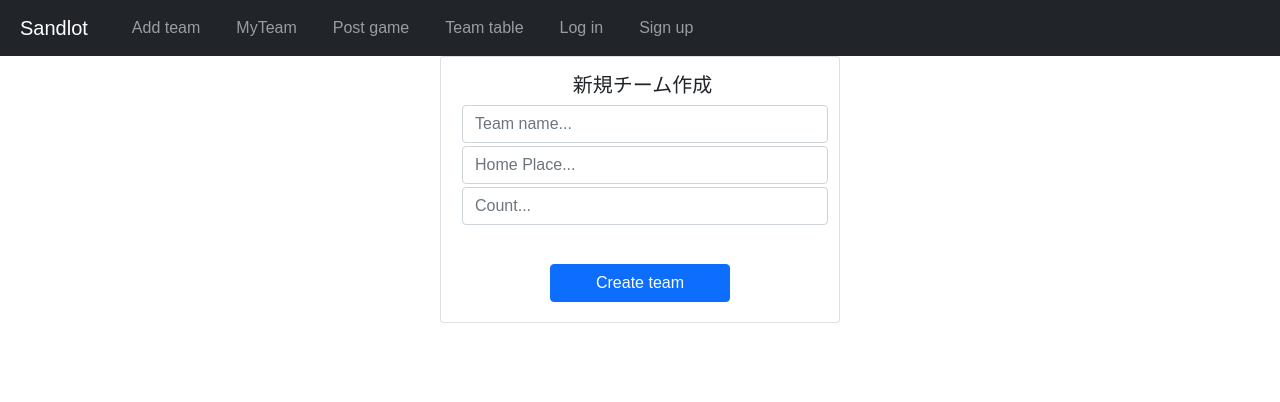
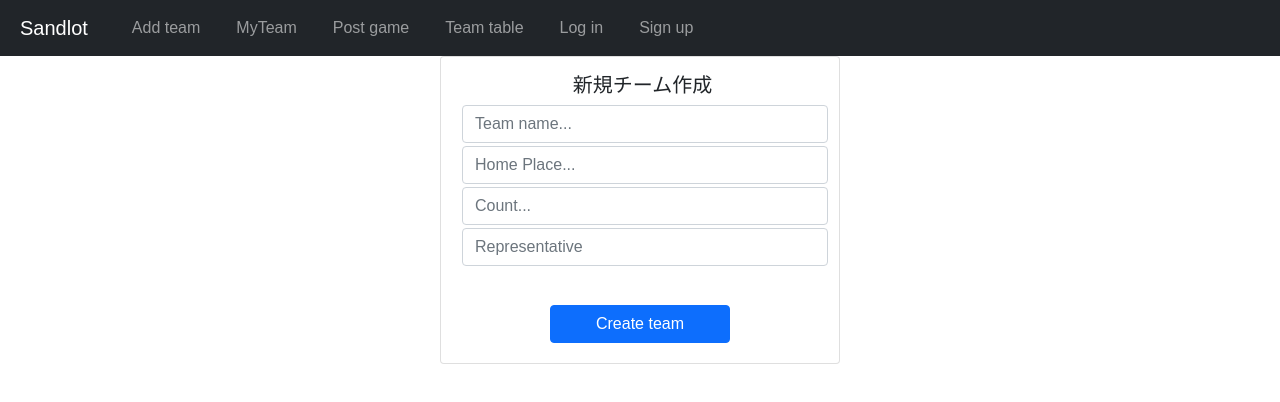
Before and after one commit to kaheiseki/sandlot, a React (Create React App) app: page /createteam in a window 1280 px wide. Shown: the top 402 px of the page. Built offline with nearby package versions, Linux system fonts and the light colour scheme.

Commit message:
create add_team database

```diff
--- a/src/pages/add_teams/add_team.js
+++ b/src/pages/add_teams/add_team.js
@@ -20,11 +20,12 @@ export const AddTeam = () => {
   const [newTeamName, setNewTeamName] = useState("");
   const [newCount, setNewCount] = useState(0);
   const [newPlace, setNewPlace] = useState("");
+  const [newCaptain, setNewCaptain] = useState("");
 
   const gamesCollectionRef = collection(db, "Teams");
 
   const createTeam = async () => {
-    await addDoc(gamesCollectionRef, { name: newTeamName, place: newPlace, count: Number(newCount) });
+    await addDoc(gamesCollectionRef, { name: newTeamName, place: newPlace, count: Number(newCount), captain: newCaptain });
   };
 
   return(
@@ -54,6 +55,13 @@ export const AddTeam = () => {
               setNewCount(event.target.value);
             }}
           />
+          <input
+            className='form-control'
+            placeholder="Representative"
+            onChange={(event) => {
+              setNewCaptain(event.target.value);
+            }}
+          />
         </Card.Body>
         <form>
           <Button variant="primary" style = {{width:"180px"}} onClick={createTeam}>
```
